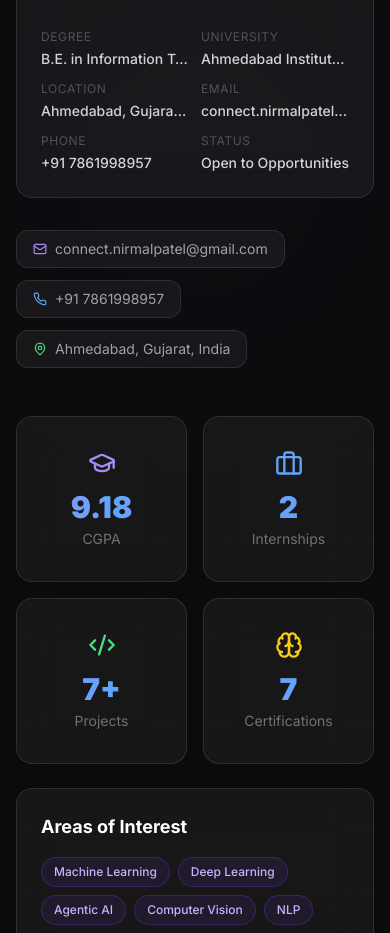
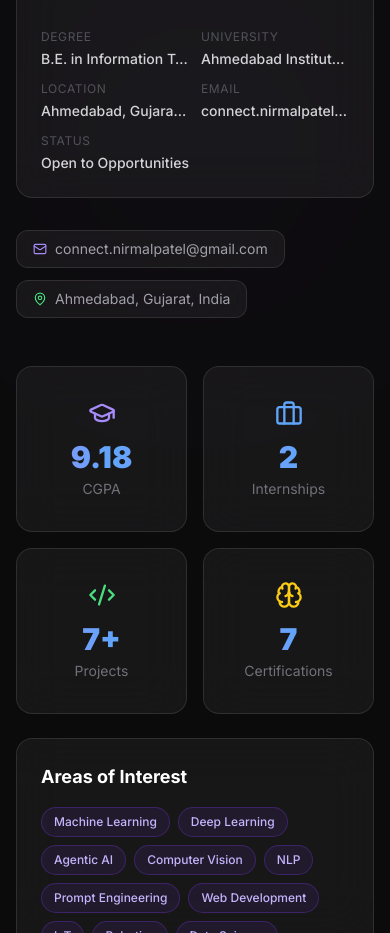
Before and after one commit to Nirmal12122004/Portfolio_Website, a React (Vite) app: page / in a window 390 px wide. Shown: the part 2300-3233 px from the top of the page. Built offline with nearby package versions, Linux system fonts and the light colour scheme.

Commit message:
Remove phone number from site

```diff
--- a/src/components/sections/About.tsx
+++ b/src/components/sections/About.tsx
@@ -1,6 +1,6 @@
 import { motion, useInView } from 'framer-motion'
 import { useRef } from 'react'
-import { MapPin, Mail, Phone, GraduationCap, Briefcase, Code2, Brain } from 'lucide-react'
+import { MapPin, Mail, GraduationCap, Briefcase, Code2, Brain } from 'lucide-react'
 import { personalInfo } from '../../data/resumeData'
 import SectionWrapper from '../ui/SectionWrapper'
 
@@ -16,7 +16,6 @@ const highlights = [
   { label: 'University', value: 'Ahmedabad Institute of Technology (GTU)' },
   { label: 'Location', value: 'Ahmedabad, Gujarat, India' },
   { label: 'Email', value: personalInfo.email },
-  { label: 'Phone', value: personalInfo.phone },
   { label: 'Status', value: 'Open to Opportunities' },
 ]
 
@@ -87,10 +86,6 @@ export default function About() {
                   <Mail size={14} className="text-purple-400" />
                   {personalInfo.email}
                 </a>
-                <div className="flex items-center gap-2 px-4 py-2 rounded-xl glass border border-white/10 text-zinc-400 text-sm">
-                  <Phone size={14} className="text-blue-400" />
-                  {personalInfo.phone}
-                </div>
                 <div className="flex items-center gap-2 px-4 py-2 rounded-xl glass border border-white/10 text-zinc-400 text-sm">
                   <MapPin size={14} className="text-green-400" />
                   {personalInfo.location}
--- a/src/data/resumeData.ts
+++ b/src/data/resumeData.ts
@@ -6,7 +6,6 @@ export const personalInfo = {
   tagline: 'Quick Learner & Tech Fanatic',
   bio: "I'm a passionate AI/ML Developer and Software Engineer based in Ahmedabad, Gujarat. With a CGPA of 9.18 in B.E. Information Technology, I blend academic excellence with hands-on project experience. I specialize in Machine Learning, Deep Learning, Agentic AI, Computer Vision, and modern Web Development. I love building intelligent systems and impactful projects that solve real-world problems.",
   email: 'connect.nirmalpatel@gmail.com',
-  phone: '+91 7861998957',
   location: 'Ahmedabad, Gujarat, India',
   github: 'https://github.com/nirmal12122004/',
   linkedin: 'https://www.linkedin.com/in/connect-nirmal-patel/',
```
